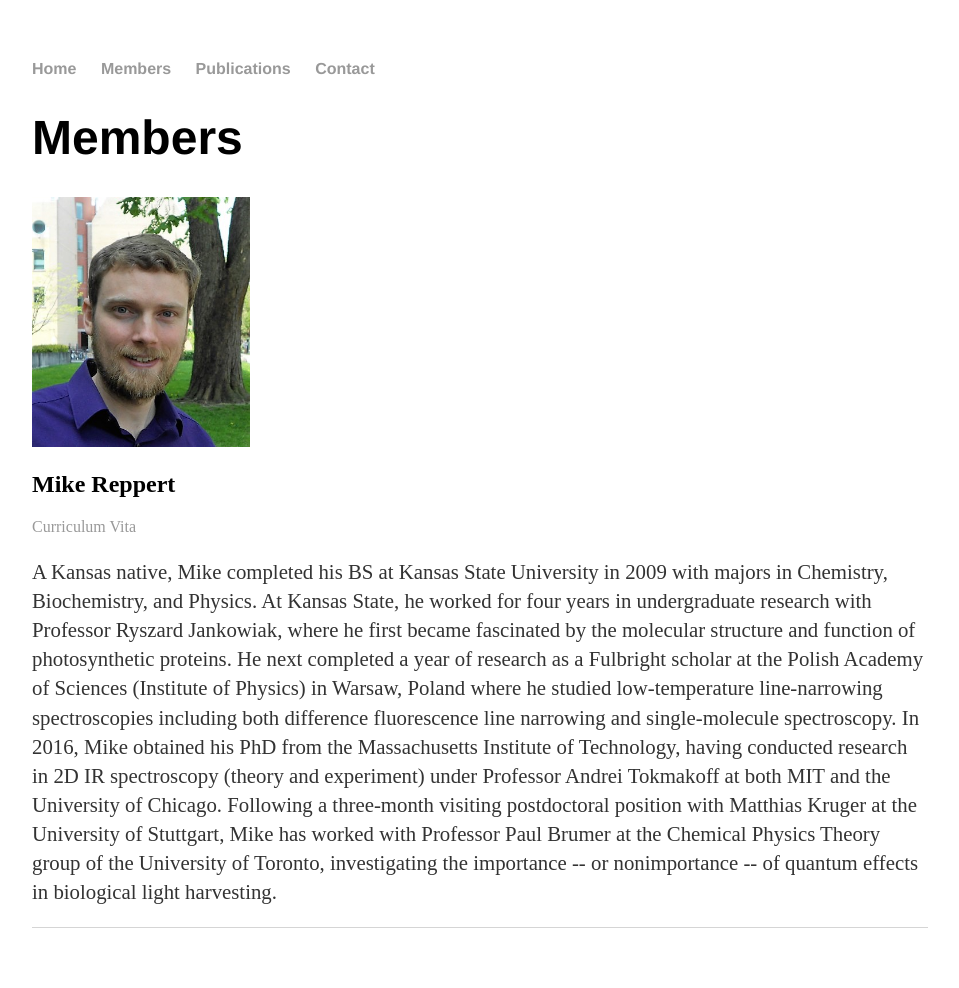
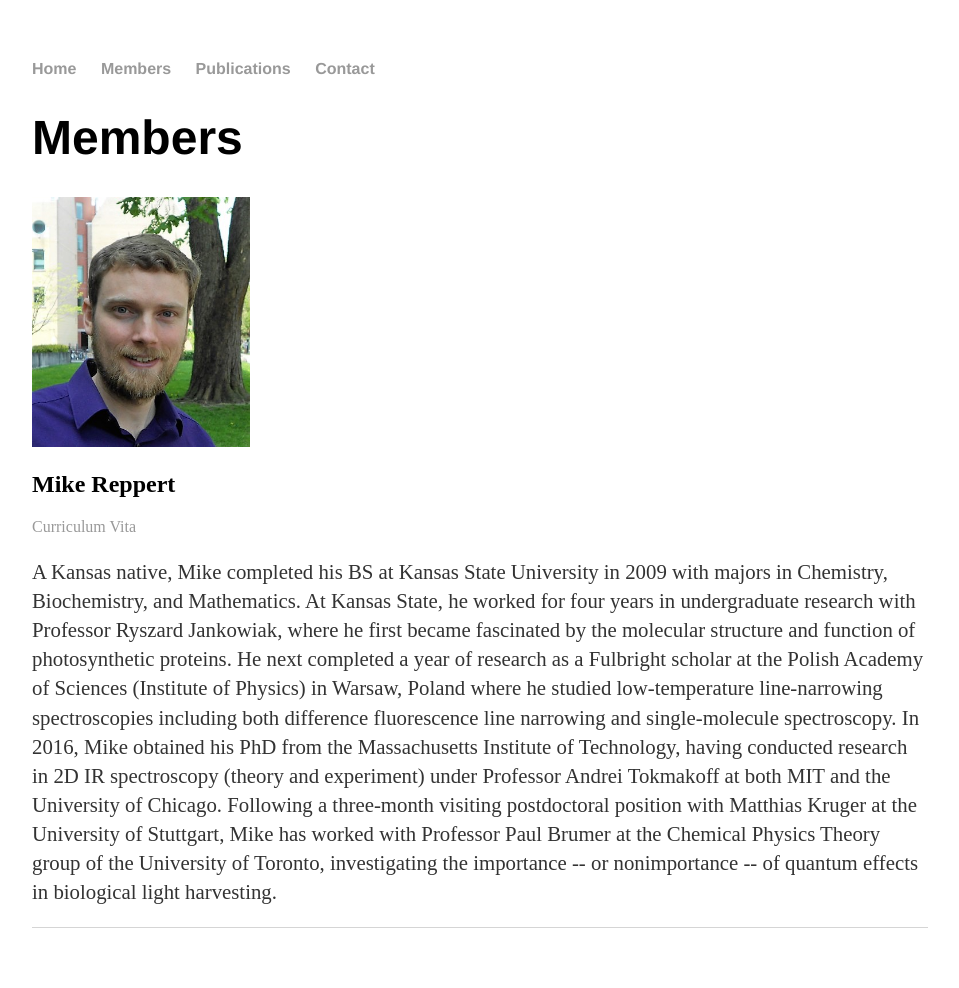
Before and after one commit to mreppert/mreppert.github.io, a Jekyll site: the page built from members/index.html, in a window 1280 px wide. Shown: the whole page, without its empty margins (160-1119 px from the left). Built offline with Jekyll 4.4.1, drawn with Linux system fonts in a browser that asks for light colours.

Commit message:
Update index.html

```diff
--- a/members/index.html
+++ b/members/index.html
@@ -10,7 +10,7 @@
   <img src="/members/mike_reppert.jpg" alt="Mike Reppert" width="218" height="250">
   <h2>Mike Reppert</h2>
   <a href="/cv/CV.pdf">Curriculum Vita</a>
-  <p style="font-size:130%;">A Kansas native, Mike completed his BS at Kansas State University in 2009 with majors in Chemistry, Biochemistry, and Physics. At Kansas State, he worked for four years in undergraduate research with Professor Ryszard Jankowiak, where he first became fascinated by the molecular structure and function of photosynthetic proteins. He next completed a year of research as a Fulbright scholar at the Polish Academy of Sciences (Institute of Physics) in Warsaw, Poland where he studied low-temperature line-narrowing spectroscopies including both difference fluorescence line narrowing and single-molecule spectroscopy. In 2016, Mike obtained his PhD from the Massachusetts Institute of Technology, having conducted research in 2D IR spectroscopy (theory and experiment) under Professor Andrei Tokmakoff at both MIT and the University of Chicago. Following a three-month visiting postdoctoral position with Matthias Kruger at the University of Stuttgart, Mike has worked with Professor Paul Brumer at the Chemical Physics Theory group of the University of Toronto, investigating the importance -- or nonimportance -- of quantum effects in biological light harvesting. </p>
+  <p style="font-size:130%;">A Kansas native, Mike completed his BS at Kansas State University in 2009 with majors in Chemistry, Biochemistry, and Mathematics. At Kansas State, he worked for four years in undergraduate research with Professor Ryszard Jankowiak, where he first became fascinated by the molecular structure and function of photosynthetic proteins. He next completed a year of research as a Fulbright scholar at the Polish Academy of Sciences (Institute of Physics) in Warsaw, Poland where he studied low-temperature line-narrowing spectroscopies including both difference fluorescence line narrowing and single-molecule spectroscopy. In 2016, Mike obtained his PhD from the Massachusetts Institute of Technology, having conducted research in 2D IR spectroscopy (theory and experiment) under Professor Andrei Tokmakoff at both MIT and the University of Chicago. Following a three-month visiting postdoctoral position with Matthias Kruger at the University of Stuttgart, Mike has worked with Professor Paul Brumer at the Chemical Physics Theory group of the University of Toronto, investigating the importance -- or nonimportance -- of quantum effects in biological light harvesting. </p>
 
 
 </body>
```
